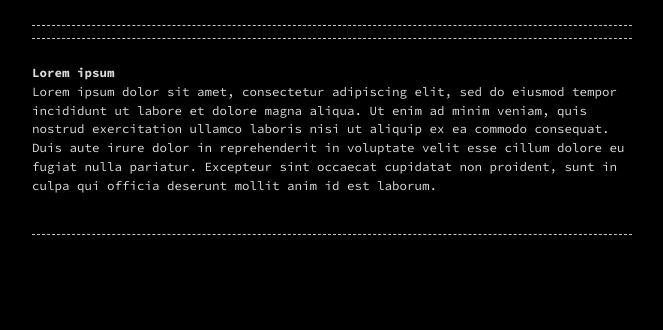
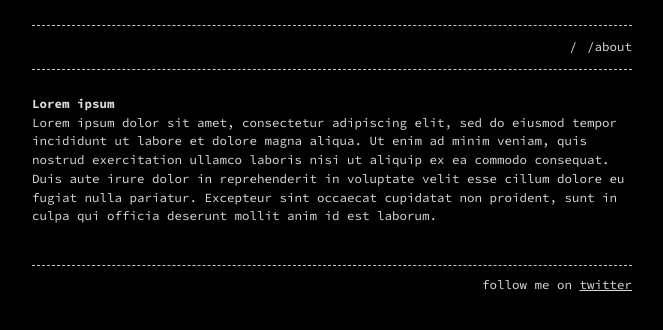
Before and after one commit to prototowb/prototowb.github.io, a Jekyll site: the page built from index.md, in a window 1280 px wide. Shown: the top 330 px of the page, without its empty margins (308-971 px from the left). Built offline with Jekyll 4.4.1, drawn with Linux system fonts in a browser that asks for light colours.

Commit message:
Update _config.yml

```diff
--- a/_config.yml
+++ b/_config.yml
@@ -2,11 +2,11 @@
 
 #google_analytics: UA-NNNNNNNN-N
 
-#header_pages:
-#  - index.md
-#  - about.md
+header_pages:
+  - index.md
+  - about.md
 
-#footer: 'follow us on <a href="https://twitter.com/">twitter</a>'
+footer: 'follow me on <a href="https://twitter.com/prototowb">twitter</a>'
 
 #style: light # dark (default) or light
 #listen_for_clients_preferred_style: true # true or false (default)
```
